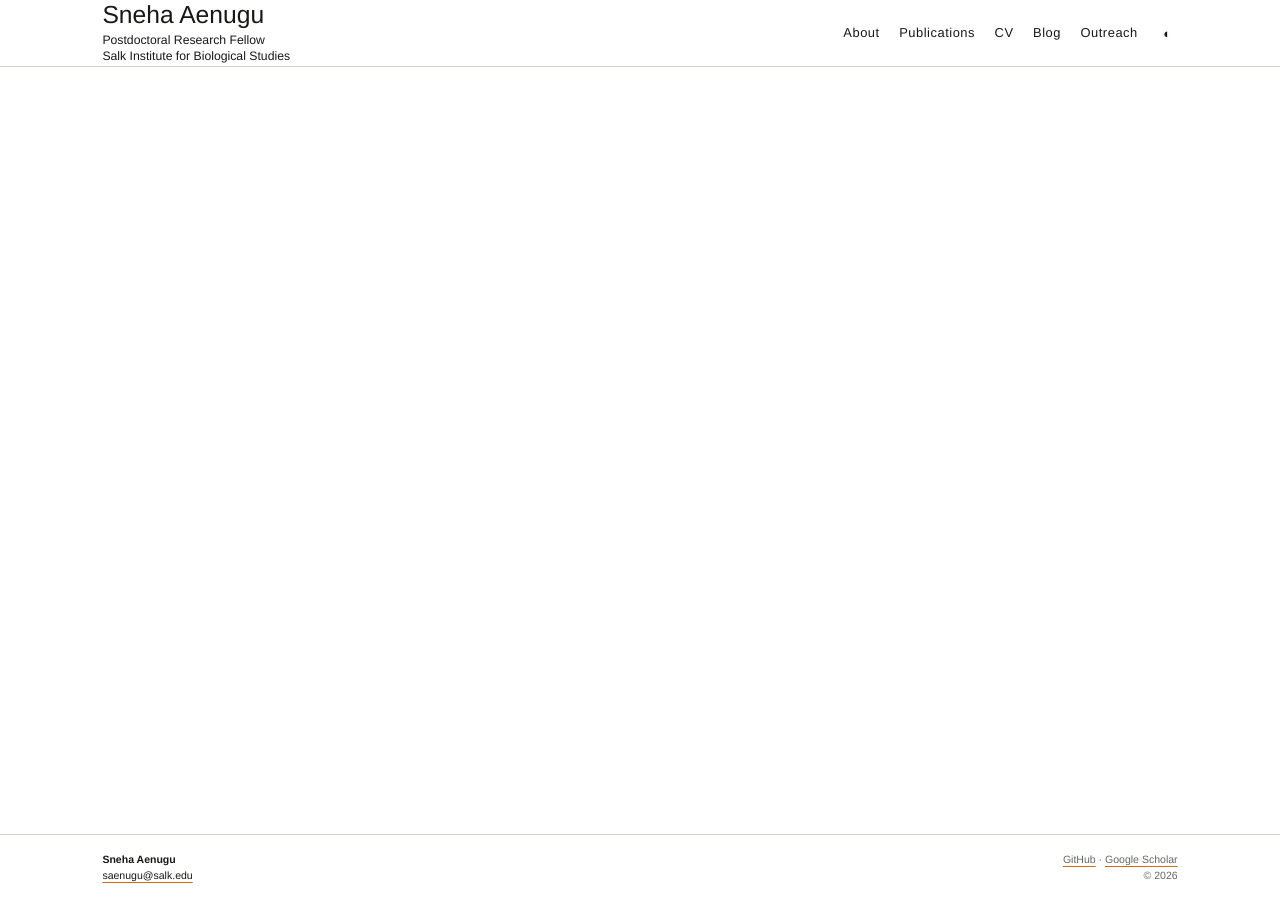
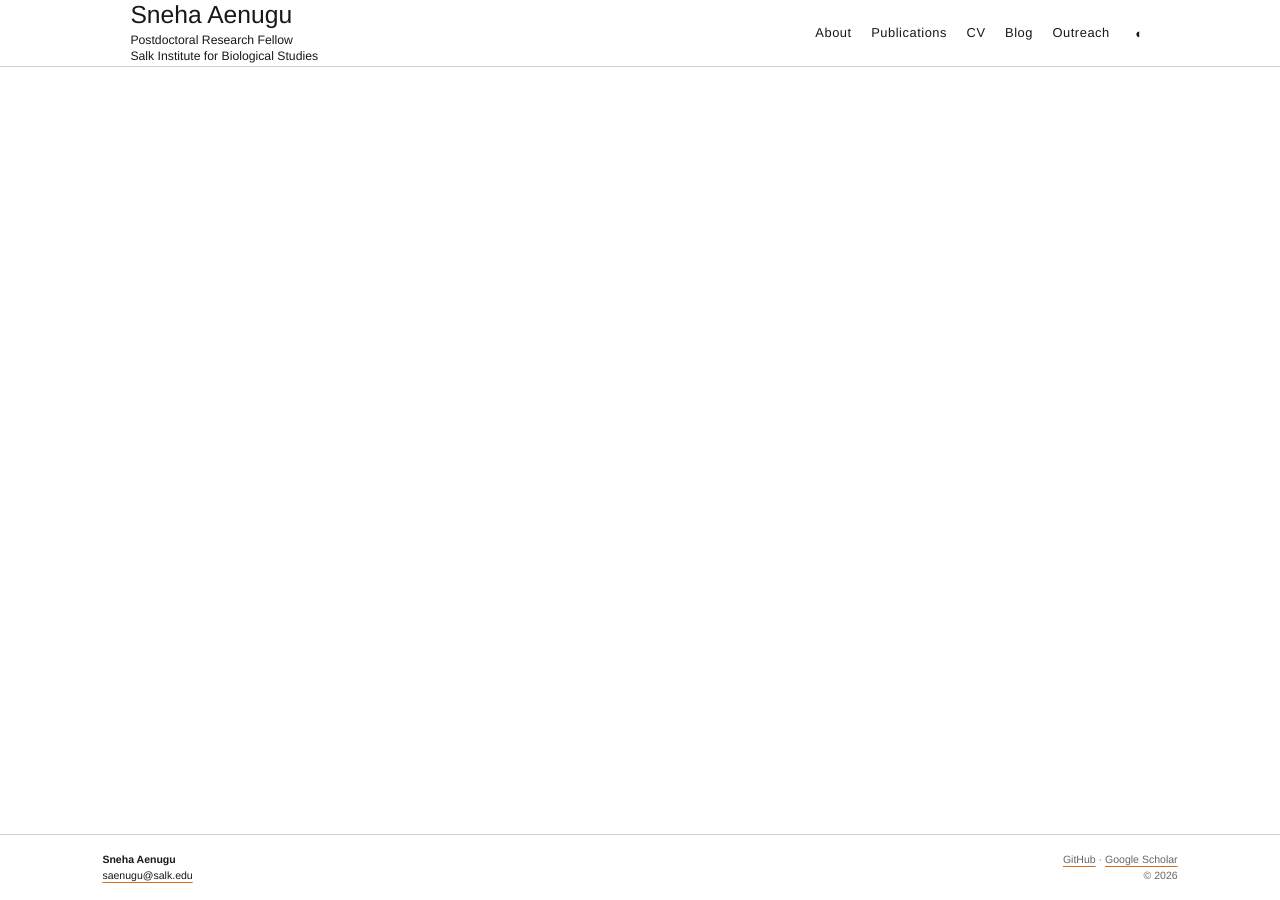
Before and after one commit to asneha213/asneha213.github.io, a Jekyll site: the page built from resources.md, in a window 1280 px wide. Built offline with Jekyll 4.4.1, drawn with Linux system fonts in a browser that asks for light colours.

Commit message:
Align site header with homepage content

```diff
--- a/_sass/common.scss
+++ b/_sass/common.scss
@@ -6,7 +6,7 @@ body.dark{--ink:#ecede8;--paper:#171916;--muted:#b7bbb1;--rule:#44483f;--accent:
 .site-shell{flex:1 0 auto}.container{width:100%;margin:0;padding-inline:var(--page-gutter)}
 a{color:inherit;text-decoration-color:var(--accent);text-underline-offset:3px}a:hover{color:var(--accent)}
 .skip-link{position:absolute;left:-9999px}.skip-link:focus{left:1rem;top:1rem;z-index:20;background:var(--paper);padding:8px}
-.top-nav{min-height:66px;padding:0 var(--page-gutter);display:flex;align-items:center;justify-content:space-between;gap:1.5rem;border-bottom:1px solid var(--rule);background:var(--paper)}
+.top-nav{min-height:66px;padding:0 calc(var(--page-gutter) + 28px);display:flex;align-items:center;justify-content:space-between;gap:1.5rem;border-bottom:1px solid var(--rule);background:var(--paper)}
 .brand-lockup{display:flex;flex-direction:column;justify-content:center;line-height:1.2}.brand{font:1.45rem var(--serif);font-weight:500;text-decoration:none;white-space:nowrap}.brand-lockup span{margin-top:4px;color:var(--ink);font-size:.72rem;line-height:1.3}.nav-links{display:flex;align-items:stretch;gap:1.15rem;height:66px}.nav-item{display:flex;align-items:center;border:0;background:none;color:inherit;text-decoration:none;font-size:.76rem;letter-spacing:.04em;position:relative;cursor:pointer}.nav-item.active:after{content:'';position:absolute;left:0;right:0;bottom:0;height:3px;background:var(--accent)}
 .hero{min-height:295px;display:flow-root}.hero-copy{padding:34px 28px}.eyebrow{margin:0 0 .75rem;color:var(--accent);font-size:.58rem;font-weight:700;letter-spacing:.16em;text-transform:uppercase}
 .hero h1,.page-header h1{max-width:500px;margin:0;font:400 clamp(1.65rem,3.6vw,2.65rem)/1 var(--serif);letter-spacing:-.03em}.hero h1{max-width:none;font-size:clamp(1.2rem,2.3vw,1.65rem);white-space:nowrap}
```
